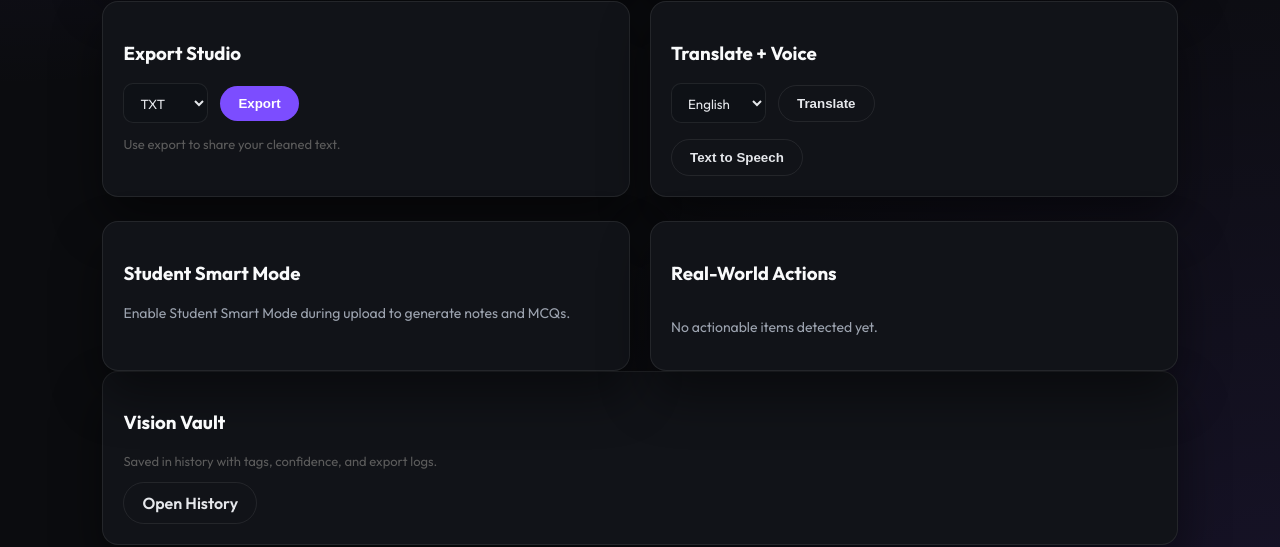
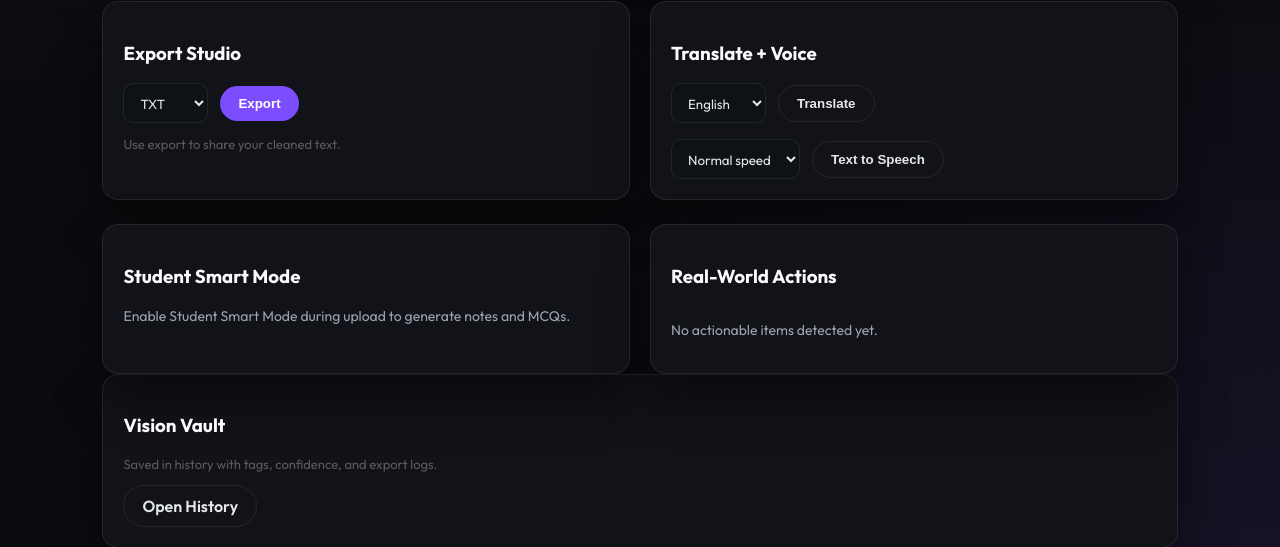
Before and after one commit to bhoidhara/Text_spotting_app, a Flask app: template templates/result.html in a window 1280 px wide. Shown: the part 758-1305 px from the top of the page. Run offline with Flask 3, Linux system fonts and the light colour scheme; the template is opened without the code that fills it, so the values that code supplies are empty.

Commit message:
upto date all

```diff
--- a/app.py
+++ b/app.py
@@ -1,4 +1,5 @@
 import os
+from datetime import timedelta
 
 from dotenv import load_dotenv
 from flask import Flask, redirect, render_template, send_from_directory, url_for
@@ -12,6 +13,7 @@ load_dotenv()
 
 app = Flask(__name__)
 app.secret_key = os.getenv("SECRET_KEY", "dev-secret-change")
+app.permanent_session_lifetime = timedelta(days=int(os.getenv("SESSION_DAYS", "30")))
 
 BASE_DIR = os.path.dirname(os.path.abspath(__file__))
 app.config.update(
--- a/templates/result.html
+++ b/templates/result.html
@@ -79,6 +79,10 @@
         <button class="button ghost" type="submit">Translate</button>
       </form>
       <form method="post" action="{{ url_for('tts_result', scan_id=scan.id) }}" class="form inline">
+        <select name="tts_speed">
+          <option value="normal">Normal speed</option>
+          <option value="slow">Slow speed</option>
+        </select>
         <button class="button ghost" type="submit">Text to Speech</button>
       </form>
       {% if scan.audio_path %}
```
